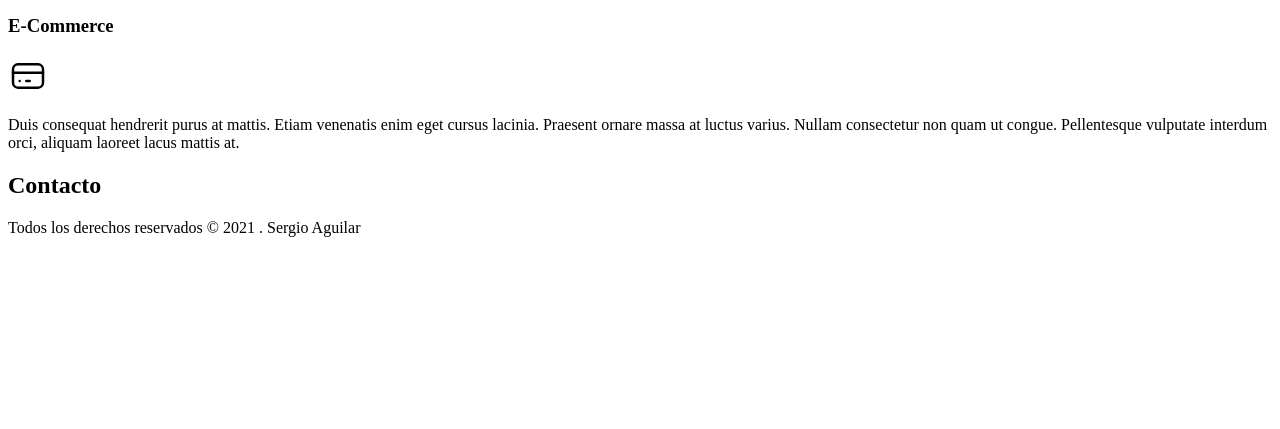
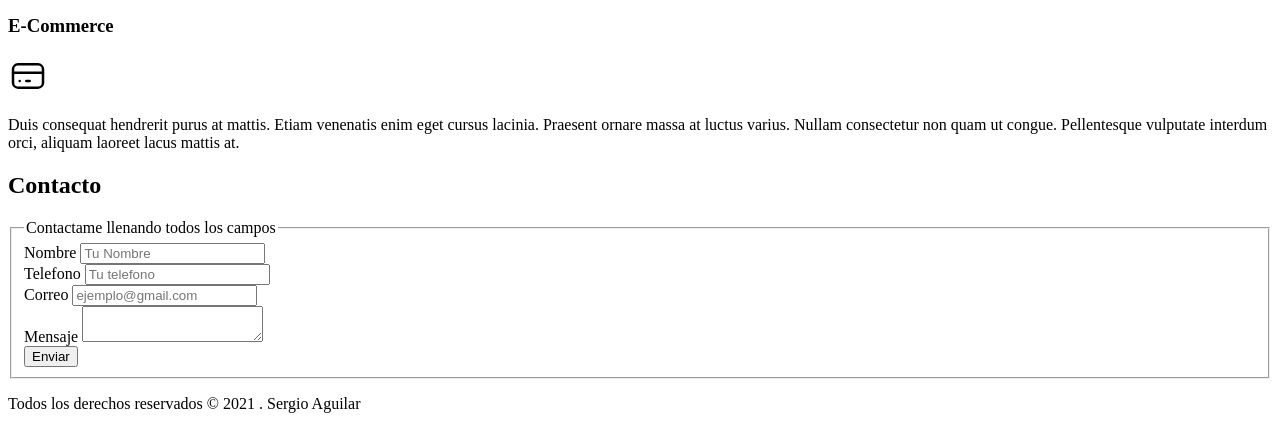
Before and after one commit to infosergio2021/sitioFreeLancer, a plain HTML site: page index.html in a window 1280 px wide. Shown: the part 687-1116 px from the top of the page. Before the commit the page ends 940 px from the top, so only its background shows below. Drawn offline with Linux system fonts and the light colour scheme.

Commit message:
se se agrego el diseño del formulario

```diff
--- a/index.html
+++ b/index.html
@@ -89,6 +89,34 @@
 
     <section>
         <h2>Contacto</h2>
+        <form>
+            <fieldset>
+                <legend>Contactame llenando todos los campos</legend>
+
+                <div>
+                    <label >Nombre</label>
+                    <input type="text" placeholder="Tu Nombre">
+                </div>
+
+                <div>
+                    <label >Telefono</label>
+                    <input type="tel" placeholder="Tu telefono">
+                </div>
+
+                <div>
+                    <label >Correo</label>
+                    <input type="email" placeholder="ejemplo@gmail.com">
+                </div>
+
+                <div>
+                    <label >Mensaje</label>
+                    <textarea></textarea>
+                </div>
+
+                <input type="submit" value="Enviar">
+
+            </fieldset>
+        </form>
     </section>
 
 
```
